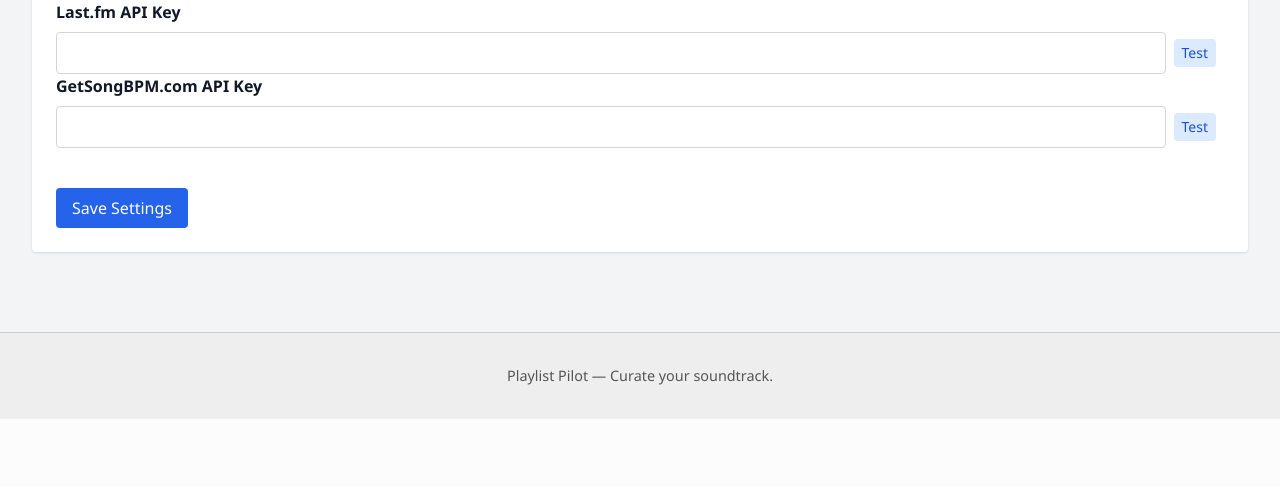
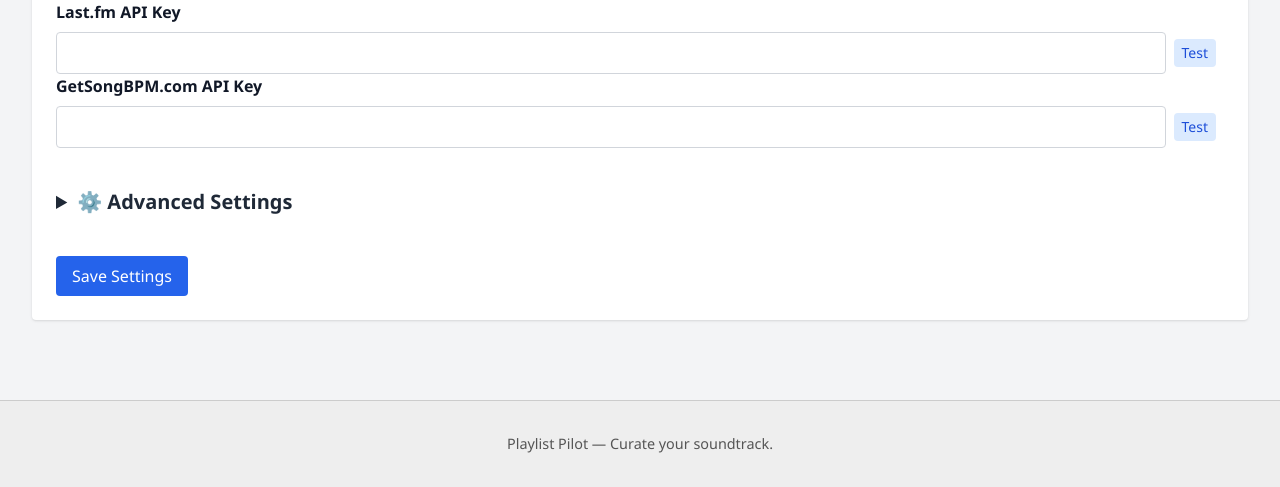
Before and after one commit to EoghannIrving/playlist-pilot, a Python web app: template templates/settings.html in a window 1280 px wide. Shown: the part 838-1325 px from the top of the page. Before the commit the page ends 1257 px from the top, so only its background shows below. Run offline with Jinja, Linux system fonts and the light colour scheme; the template is opened without the code that fills it, so the values that code supplies are empty; some libraries are stand-ins or nearby versions.

Commit message:
Expose advanced configuration

```diff
--- a/templates/settings.html
+++ b/templates/settings.html
@@ -109,6 +109,69 @@
       </div>
     </section>
 
+    <!-- ⚙️ Advanced Settings Section -->
+    <details class="mt-4">
+      <summary class="text-xl font-semibold text-gray-800 dark:text-gray-100 cursor-pointer">⚙️ Advanced Settings</summary>
+      <div class="mt-4 space-y-4">
+        <div class="space-y-2">
+          <label for="GLOBAL_MIN_LFM" class="block font-semibold">Global Min Last.fm Listeners</label>
+          <input type="number" id="GLOBAL_MIN_LFM" name="global_min_lfm" value="{{ settings.global_min_lfm }}" class="w-full p-2 border border-gray-300 rounded dark:bg-gray-300 dark:text-black focus:ring-2 focus:ring-blue-500">
+        </div>
+        <div class="space-y-2">
+          <label for="GLOBAL_MAX_LFM" class="block font-semibold">Global Max Last.fm Listeners</label>
+          <input type="number" id="GLOBAL_MAX_LFM" name="global_max_lfm" value="{{ settings.global_max_lfm }}" class="w-full p-2 border border-gray-300 rounded dark:bg-gray-300 dark:text-black focus:ring-2 focus:ring-blue-500">
+        </div>
+        <div class="space-y-2">
+          <label for="CACHE_TTLS" class="block font-semibold">Cache TTLs (JSON)</label>
+          <textarea id="CACHE_TTLS" name="cache_ttls" rows="4" class="w-full p-2 border border-gray-300 rounded dark:bg-gray-300 dark:text-black focus:ring-2 focus:ring-blue-500">{{ settings.cache_ttls | tojson }}</textarea>
+        </div>
+        <div class="space-y-2">
+          <label for="GETSONGBPM_BASE_URL" class="block font-semibold">GetSongBPM Base URL</label>
+          <input type="text" id="GETSONGBPM_BASE_URL" name="getsongbpm_base_url" value="{{ settings.getsongbpm_base_url }}" class="w-full p-2 border border-gray-300 rounded dark:bg-gray-300 dark:text-black focus:ring-2 focus:ring-blue-500">
+        </div>
+        <div class="space-y-2">
+          <label for="GETSONGBPM_HEADERS" class="block font-semibold">GetSongBPM Headers (JSON)</label>
+          <textarea id="GETSONGBPM_HEADERS" name="getsongbpm_headers" rows="4" class="w-full p-2 border border-gray-300 rounded dark:bg-gray-300 dark:text-black focus:ring-2 focus:ring-blue-500">{{ settings.getsongbpm_headers | tojson }}</textarea>
+        </div>
+        <div class="space-y-2">
+          <label for="HTTP_TIMEOUT_SHORT" class="block font-semibold">HTTP Timeout Short (s)</label>
+          <input type="number" id="HTTP_TIMEOUT_SHORT" name="http_timeout_short" value="{{ settings.http_timeout_short }}" class="w-full p-2 border border-gray-300 rounded dark:bg-gray-300 dark:text-black focus:ring-2 focus:ring-blue-500">
+        </div>
+        <div class="space-y-2">
+          <label for="HTTP_TIMEOUT_LONG" class="block font-semibold">HTTP Timeout Long (s)</label>
+          <input type="number" id="HTTP_TIMEOUT_LONG" name="http_timeout_long" value="{{ settings.http_timeout_long }}" class="w-full p-2 border border-gray-300 rounded dark:bg-gray-300 dark:text-black focus:ring-2 focus:ring-blue-500">
+        </div>
+        <div class="space-y-2">
+          <label for="YOUTUBE_MIN_DURATION" class="block font-semibold">YouTube Min Duration (s)</label>
+          <input type="number" id="YOUTUBE_MIN_DURATION" name="youtube_min_duration" value="{{ settings.youtube_min_duration }}" class="w-full p-2 border border-gray-300 rounded dark:bg-gray-300 dark:text-black focus:ring-2 focus:ring-blue-500">
+        </div>
+        <div class="space-y-2">
+          <label for="YOUTUBE_MAX_DURATION" class="block font-semibold">YouTube Max Duration (s)</label>
+          <input type="number" id="YOUTUBE_MAX_DURATION" name="youtube_max_duration" value="{{ settings.youtube_max_duration }}" class="w-full p-2 border border-gray-300 rounded dark:bg-gray-300 dark:text-black focus:ring-2 focus:ring-blue-500">
+        </div>
+        <div class="space-y-2">
+          <label for="LIBRARY_SCAN_LIMIT" class="block font-semibold">Library Scan Limit</label>
+          <input type="number" id="LIBRARY_SCAN_LIMIT" name="library_scan_limit" value="{{ settings.library_scan_limit }}" class="w-full p-2 border border-gray-300 rounded dark:bg-gray-300 dark:text-black focus:ring-2 focus:ring-blue-500">
+        </div>
+        <div class="space-y-2">
+          <label for="MUSIC_LIBRARY_ROOT" class="block font-semibold">Music Library Root</label>
+          <input type="text" id="MUSIC_LIBRARY_ROOT" name="music_library_root" value="{{ settings.music_library_root }}" class="w-full p-2 border border-gray-300 rounded dark:bg-gray-300 dark:text-black focus:ring-2 focus:ring-blue-500">
+        </div>
+        <div class="space-y-2">
+          <label for="LYRICS_WEIGHT" class="block font-semibold">Lyrics Weight</label>
+          <input type="number" step="0.1" id="LYRICS_WEIGHT" name="lyrics_weight" value="{{ settings.lyrics_weight }}" class="w-full p-2 border border-gray-300 rounded dark:bg-gray-300 dark:text-black focus:ring-2 focus:ring-blue-500">
+        </div>
+        <div class="space-y-2">
+          <label for="BPM_WEIGHT" class="block font-semibold">BPM Weight</label>
+          <input type="number" step="0.1" id="BPM_WEIGHT" name="bpm_weight" value="{{ settings.bpm_weight }}" class="w-full p-2 border border-gray-300 rounded dark:bg-gray-300 dark:text-black focus:ring-2 focus:ring-blue-500">
+        </div>
+        <div class="space-y-2">
+          <label for="TAGS_WEIGHT" class="block font-semibold">Tags Weight</label>
+          <input type="number" step="0.1" id="TAGS_WEIGHT" name="tags_weight" value="{{ settings.tags_weight }}" class="w-full p-2 border border-gray-300 rounded dark:bg-gray-300 dark:text-black focus:ring-2 focus:ring-blue-500">
+        </div>
+      </div>
+    </details>
+
     <!-- Save button at the bottom -->
     <div>
       <button type="submit" class="px-4 py-2 bg-blue-600 text-white rounded hover:bg-blue-700">Save Settings</button>
```
Also changed, not shown: api/routes.py (+42 -0 lines).
